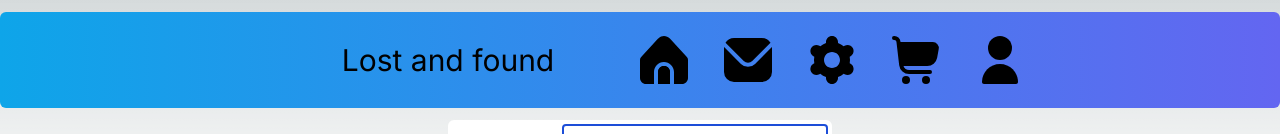
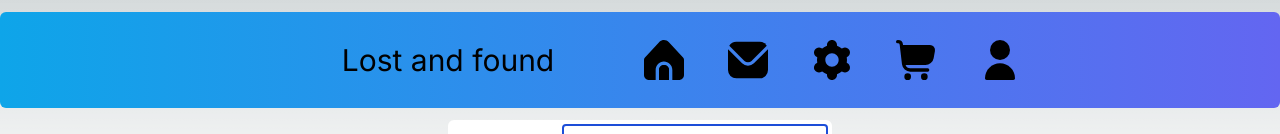
Before and after one commit to felipeFransa/lost-and-found, a Next.js app: page / in a window 1280 px wide. Shown: the top 134 px of the page. Built offline with nearby package versions, Linux system fonts and the light colour scheme.

Commit message:
new post-mobile hover

```diff
--- a/src/app/components/Header.tsx
+++ b/src/app/components/Header.tsx
@@ -14,20 +14,20 @@ export const Header = () => {
                 <div className='text-3xl'>Lost and found</div>
             </div>
             <div className="w-96 hidden sm:flex justify-between">
-                <div className="w-12 h-12 flex justify-center items-center rounded-md">
-                    <Image src={Home} alt='Home' width={100} height={100} />
+                <div className="w-12 h-12 flex justify-center items-center hover:cursor-pointer rounded-md">
+                    <Image src={Home} alt='Home' width={40} height={40} />
                 </div>
-                <div className="w-12 h-12 flex justify-center items-center rounded-md">
-                    <Image src={Email} alt='Email' width={100} height={100} />
+                <div className="w-12 h-12 flex justify-center items-center hover:cursor-pointer rounded-md">
+                    <Image src={Email} alt='Email' width={40} height={40} />
                 </div>
-                <div className="w-12 h-12 flex justify-center items-center rounded-md">
-                    <Image src={Config} alt='config' width={100} height={100} />
+                <div className="w-12 h-12 flex justify-center items-center hover:cursor-pointer rounded-md">
+                    <Image src={Config} alt='config' width={40} height={40} />
                 </div>
-                <div className="w-12 h-12 flex justify-center items-center rounded-md">
-                    <Image src={Cart} alt='Cart' width={100} height={100} />
+                <div className="w-12 h-12 flex justify-center items-center hover:cursor-pointer rounded-md">
+                    <Image src={Cart} alt='Cart' width={40} height={40} />
                 </div>
-                <div className="w-12 h-12 flex justify-center items-center rounded-md">
-                    <Image src={User} alt='User' width={100} height={100} />
+                <div className="w-12 h-12 flex justify-center items-center hover:cursor-pointer rounded-md">
+                    <Image src={User} alt='User' width={40} height={40} />
                 </div>
             </div>
         </div>
--- a/src/app/components/newPost.tsx
+++ b/src/app/components/newPost.tsx
@@ -18,7 +18,7 @@ export const NewPost = () => {
                         <div className="w-8 h-8 bg-orange-600 rounded-md"></div>
                         <div className="w-8 h-8 bg-rose-600 rounded-md"></div>
                         <div className="w-8 h-8 bg-cyan-500 rounded-md"></div>
-                        <div className="w-20 h-8 flex justify-center items-center bg-green-600 rounded-md">Next</div>
+                        <div className="w-20 h-8 flex justify-center items-center bg-green-600 rounded-md hover:cursor-pointer hover:bg-green-500">Next</div>
                     </div>
                 </div>
             </div>
```
